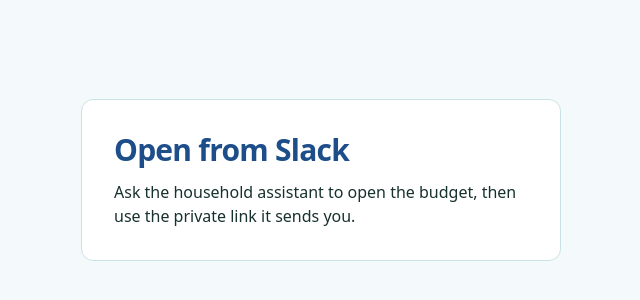
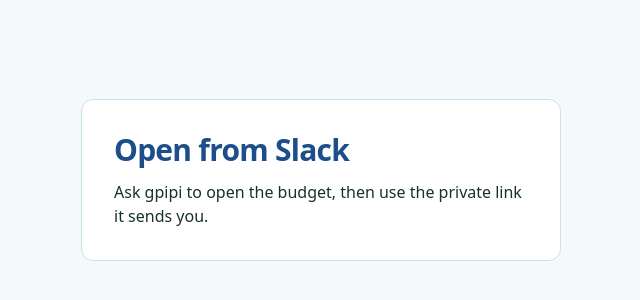
Before and after one commit to iahsanujunda/gpipi, a React (Vite) app in the folder web-app/: page /access-required in a window 1280 px wide. Shown: the part 220-520 px from the top of the page, without its empty margins (319-959 px from the left). Built offline with nearby package versions, Linux system fonts and the light colour scheme; no server answers.

Commit message:
refactor(web): rename frontend to gpipi

```diff
--- a/web-app/index.html
+++ b/web-app/index.html
@@ -4,7 +4,7 @@
     <meta charset="UTF-8" />
     <meta name="viewport" content="width=device-width, initial-scale=1.0" />
     <meta name="theme-color" content="#f4f8f7" />
-    <title>Household Assistant</title>
+    <title>gpipi</title>
   </head>
   <body>
     <div id="root"></div>
--- a/web-app/src/app/AppLayout.jsx
+++ b/web-app/src/app/AppLayout.jsx
@@ -40,7 +40,7 @@ export default function AppLayout() {
               <ReturnToSlackIcon />
             </IconButton>
             <Typography variant="h6" component="div" sx={{ color: 'text.heading', ml: 0.5 }}>
-              Household Assistant
+              gpipi
             </Typography>
           </Toolbar>
         </AppBar>
--- a/web-app/src/auth/AccessRequiredPage.jsx
+++ b/web-app/src/auth/AccessRequiredPage.jsx
@@ -7,7 +7,7 @@ export default function AccessRequiredPage() {
         <Stack spacing={1.5}>
           <Typography variant="h4" component="h1">Open from Slack</Typography>
           <Typography color="text.secondary">
-            Ask the household assistant to open the budget, then use the private link it sends you.
+            Ask gpipi to open the budget, then use the private link it sends you.
           </Typography>
         </Stack>
       </Paper>
--- a/web-app/src/auth/EnterPage.jsx
+++ b/web-app/src/auth/EnterPage.jsx
@@ -39,7 +39,7 @@ export default function EnterPage() {
     <Box component="main" sx={{ minHeight: '100dvh', display: 'grid', placeItems: 'center', p: 3 }}>
       <Paper variant="outlined" sx={{ width: '100%', maxWidth: 480, p: { xs: 3, sm: 4 } }}>
         <Stack spacing={2} sx={{ alignItems: 'center', textAlign: 'center' }}>
-          <Typography variant="h4" component="h1">Household Assistant</Typography>
+          <Typography variant="h4" component="h1">gpipi</Typography>
           {error ? (
             <Alert severity="error" role="alert">{error}</Alert>
           ) : (
```
Also changed, not shown: 1 other file (tests, documents, lock files or other folders).
